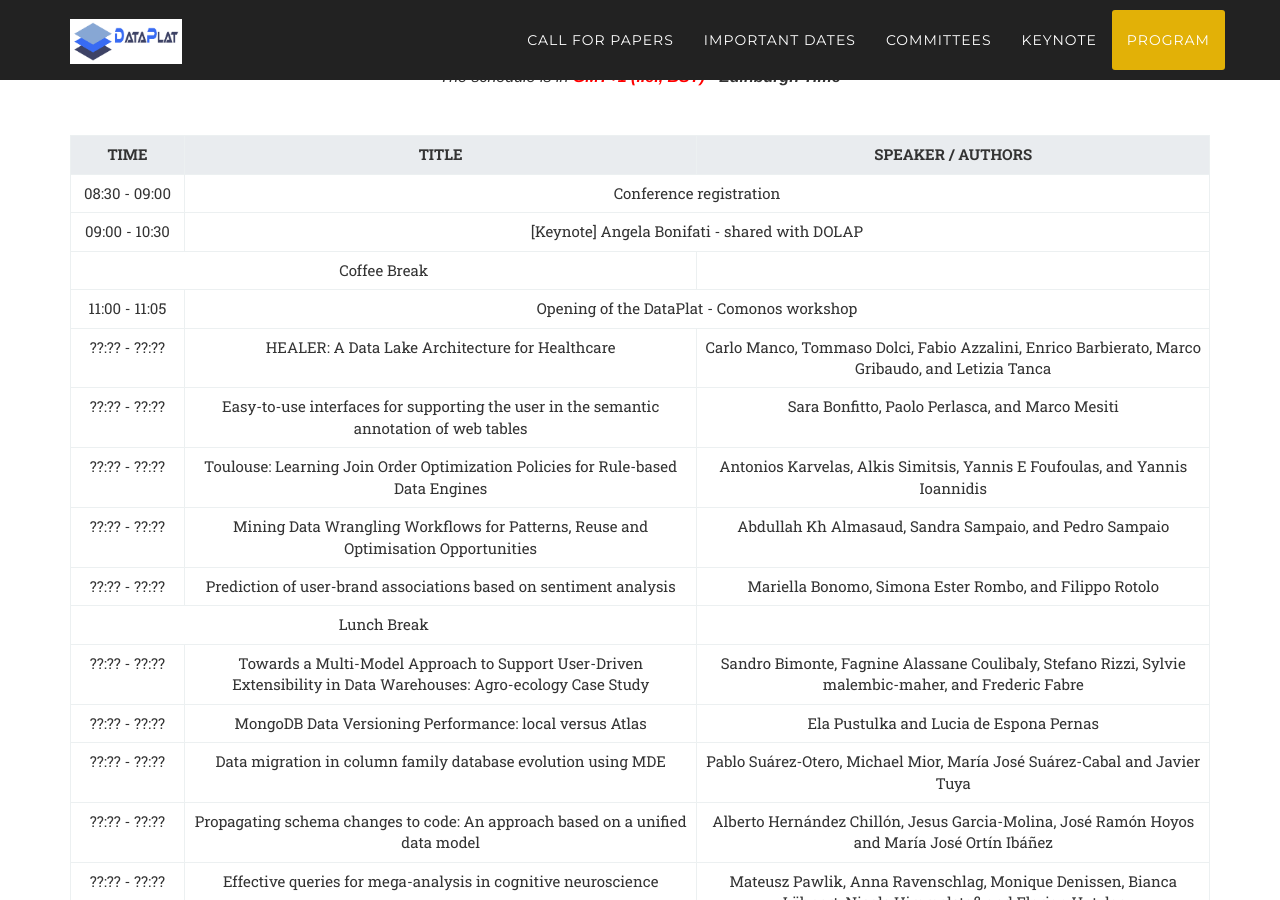
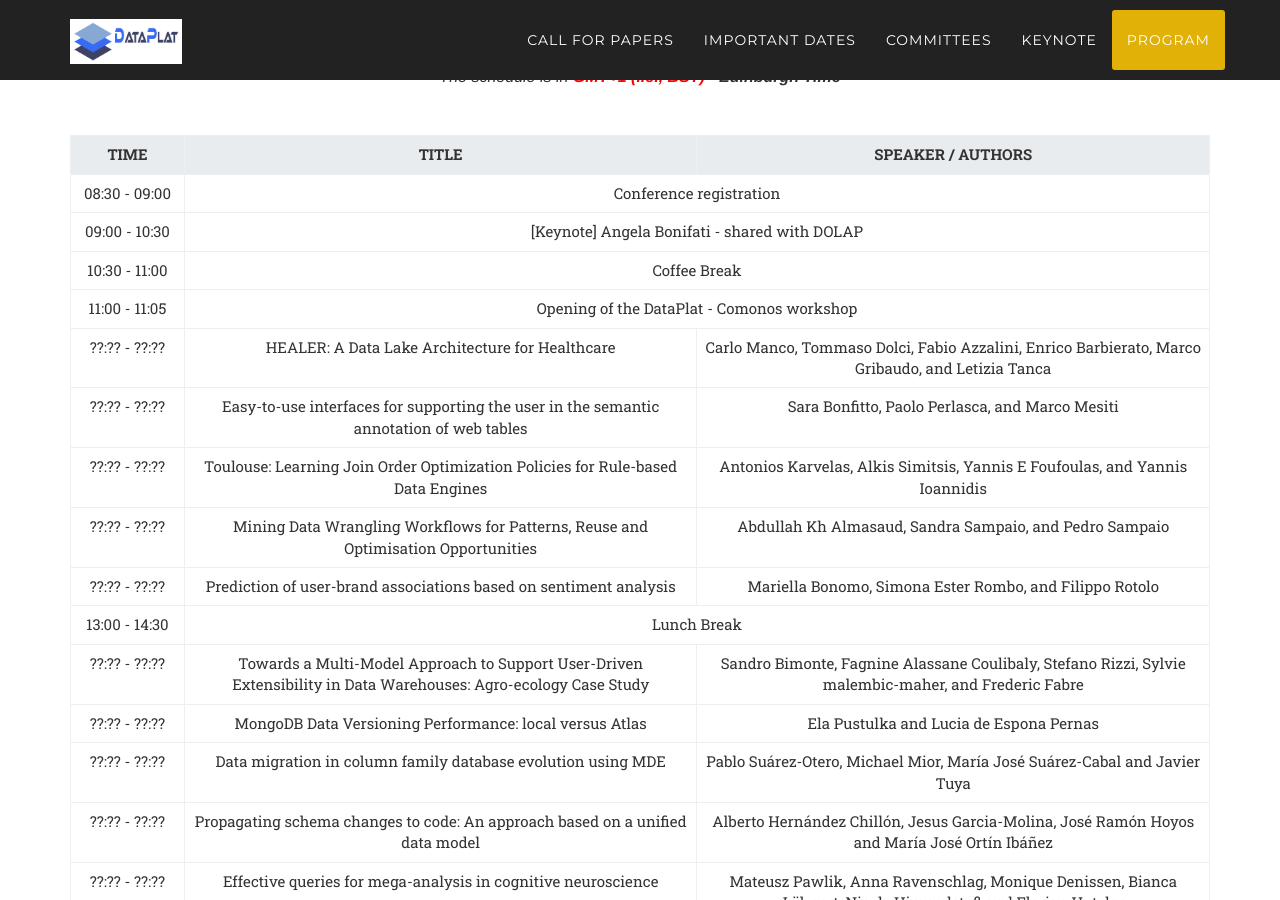
Before and after one commit to big-unibo/dataplat2024, a Jekyll site: the page built from index.html, in a window 1280 px wide and 900 px high, scrolled down 4451 px. Built offline with Jekyll 4.4.1, drawn with Linux system fonts in a browser that asks for light colours; some web fonts are replaced.

Commit message:
working on the program

```diff
--- a/_includes/program.html
+++ b/_includes/program.html
@@ -21,7 +21,7 @@
 
                                 <tr class="prog-opening"><td>09:00 - 10:30</td><td colspan="2">[Keynote] Angela Bonifati - shared with DOLAP</td></tr>
 
-                                </td><td colspan="2">Coffee Break</td></tr>
+                                </td><td>10:30 - 11:00</td><td colspan="2">Coffee Break</td></tr>
 
                                 <tr class="prog-opening"><td>11:00 - 11:05</td><td colspan="2">Opening of the DataPlat - Comonos workshop</td></tr>
                                 <tr><td>??:?? - ??:??</td><td>HEALER: A Data Lake Architecture for Healthcare</td><td>Carlo Manco, Tommaso Dolci, Fabio Azzalini, Enrico Barbierato, Marco Gribaudo, and Letizia Tanca</td></tr>
@@ -30,7 +30,7 @@
                                 <tr><td>??:?? - ??:??</td><td>Mining Data Wrangling Workflows for Patterns, Reuse and Optimisation Opportunities</td><td>Abdullah Kh Almasaud, Sandra Sampaio, and Pedro Sampaio</td></tr>
                                 <tr><td>??:?? - ??:??</td><td>Prediction of user-brand associations based on sentiment analysis</td><td>Mariella Bonomo, Simona Ester Rombo, and Filippo Rotolo</td></tr>
 
-                                </td><td colspan="2">Lunch Break</td></tr>
+                                </td><td>13:00 - 14:30</td><td colspan="2">Lunch Break</td></tr>
 
                                 <tr><td>??:?? - ??:??</td><td>Towards a Multi-Model Approach to Support User-Driven Extensibility in Data Warehouses: Agro-ecology Case Study</td><td>Sandro Bimonte, Fagnine Alassane Coulibaly, Stefano Rizzi, Sylvie malembic-maher, and Frederic Fabre</td></tr>
                                 <tr><td>??:?? - ??:??</td><td>MongoDB Data Versioning Performance: local versus Atlas</td><td>Ela Pustulka and Lucia de Espona Pernas</td></tr>
```
